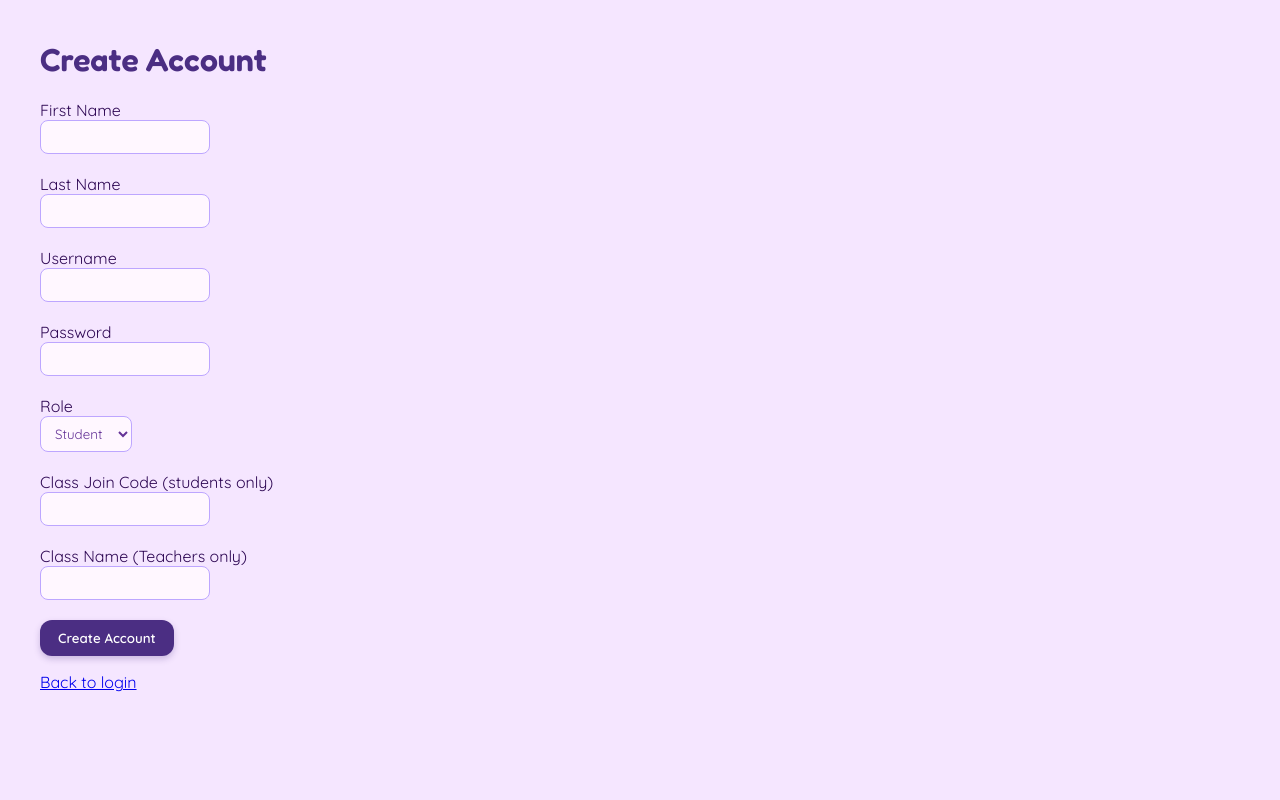
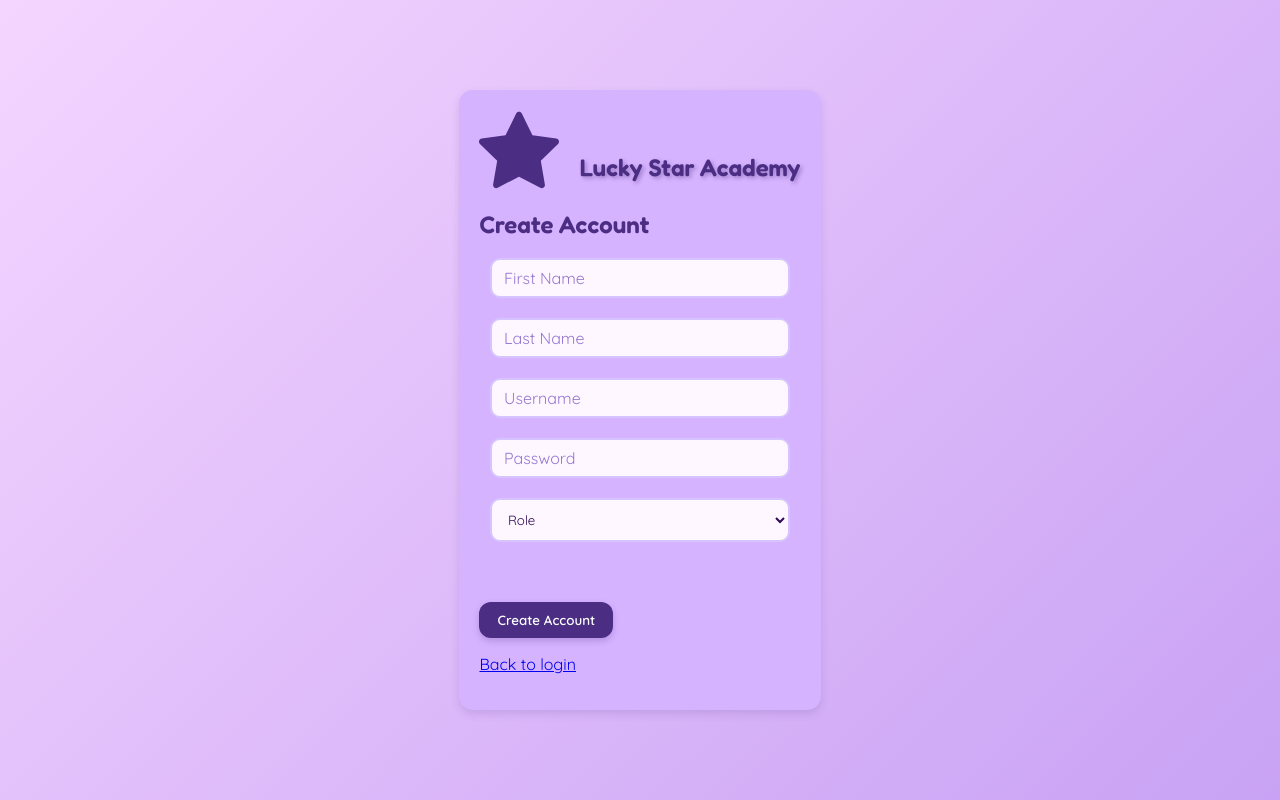
Before and after one commit to PeriBomb/CSE-108-Final-Project, a Flask app: page /register in a window 1280 px wide. Run offline with Flask 3, Linux system fonts and the light colour scheme.

Commit message:
Patched reactive button and added them to the register page #19

```diff
--- a/static/styles.css
+++ b/static/styles.css
@@ -207,5 +207,75 @@
 .floating-label input:focus, .floating-label input:not(:placeholder-shown) {
     padding: 14px 12px;
     width: calc(100% - 40px);
-    margin-left: 40px;
+    margin-left: 50px;
 }
+.floating-select {
+    appearance: none;
+    width: 100%;
+    position: relative;
+    max-width: 300px;
+    margin: 0 auto 20px auto;
+    font-family: 'Quicksand', sans-serif;
+}
+.floating-select select {
+    width: 100%;
+    height: 44px;
+    padding: 0 12px;
+    border: 2px solid #d5c4ff;
+    border-radius: 10px;
+    background: #fff7ff;
+    color: #2e0854;
+    outline: none;
+    transition:
+        padding-top 0.25s ease,
+        border-color 0.25s ease,
+        box-shadow 0.25s ease;
+}
+.floating-select select:focus {
+    font-size: 16px;
+    border-color: #a88bff;
+    box-shadow: 0 0 10px rgba(171, 140, 255, 0.4);
+}
+.floating-select label{
+    visibility: hidden;
+    position: absolute;
+    left: 14px;
+    top: 10px;
+    color: #8a6acb;
+    font-size: 16px;
+    pointer-events: none;
+    transition:
+        0.3s ease,
+        transform 0.3s ease;
+    opacity: 0.9;
+}
+.floating-select select:focus + label,
+.floating-select select:valid + label {
+    visibility: visible;
+    top: 16px;
+    left: -50px;
+    font-size: 16px;
+    font-weight: 700;
+    color: #4b2e83;
+    opacity: 1;
+    transform: translateX(0);
+}
+.floating-select select:focus + label::after,
+.floating-select select:valid + label::after {
+    content: ":";
+}
+
+.floating-select select:focus, .floating-select select:valid {
+    height: 48px;
+    font-size: 16px;
+    padding: 0 12px;
+    padding-top: 12px;
+    padding-bottom: 12px;
+    width: calc(100% - 40px);
+    margin-left: 50px;
+
+}
+
+.floating-label input, .floating-select select {
+    box-sizing: border-box;
+}
--- a/templates/register.html
+++ b/templates/register.html
@@ -6,40 +6,88 @@
     <meta charset="UTF-8">
     <title>Create Account</title>
 </head>
-<body>
-    <h1>Create Account</h1>
+<body style="margin: 0; height: 100vh; display: flex; align-items: center; justify-content: center; flex-direction: column; background: linear-gradient(135deg, #f0c6ffbb, #bd8ff2d4);">
+<section style="max-width: 800px; margin:0 auto; padding: 20px;">
+    <div style="display:flex; align-items: flex-end; justify-content: left;">
+        <img src="/static/star-svgrepo-com-filled.svg" alt="Star Icon" style="width: 80px; height: 80px; margin: 0; padding: 0;">
+        <h1 style="margin: 0 0 0 20px; line-height: 2; transform:translateY(2px); text-shadow: 2px 2px 4px rgba(30, 1, 83, 0.3);"> Lucky Star Academy</h1>
+    </div>
+    <h2>Create Account</h2>
     {% with messages = get_flashed_messages() %}
         {% for message in messages %}
             <p>{{ message }}</p>
         {% endfor %}
     {% endwith %}
     <form method="POST">
-        <label>First Name</label><br>
-        <input type="text" name="first_name"><br><br>
+        <div class="floating-label">
+            <input type="text" name="first_name" id="first_name" required placeholder=" ">
+            <label for="first_name">First Name</label>
+        </div>
 
-        <label>Last Name</label><br>
-        <input type="text" name="last_name"><br><br>
+        <div class="floating-label">
+            <input type="text" name="last_name" id="last_name" required placeholder=" ">
+            <label for="last_name">Last Name</label>
+        </div>
 
-        <label>Username</label><br>
-        <input type="text" name="username"><br><br>
+        <div class="floating-label">
+            <input type="text" name="username" id="username" required placeholder=" ">
+            <label for="username">Username</label>
+        </div>
 
-        <label>Password</label><br>
-        <input type="password" name="password"><br><br>
+        <div class="floating-label">
+            <input type="password" name="password" id="password" required placeholder=" ">
+            <label for="password">Password</label>
+        </div>
+        <div class="floating-select">
+            <select name="role" required onchange="toggleFields()">
+                <option value="" disabled selected>Role</option>
+                <option value="student">Student</option>
+                <option value="teacher">Teacher</option>
+            </select>
+            <label for="role"><strong>Role</strong></label>
+        </div>
 
-        <label>Role</label><br>
-        <select name="role">
-            <option value="student">Student</option>
-            <option value="teacher">Teacher</option>
-        </select><br><br>
 
-        <label>Class Join Code (students only)</label><br>
-        <input type="text" name="join_code"><br><br>
+        <div class="floating-label">
+            <input type="text" name="join_code" id="join_code" placeholder=" ">
+            <label for="join_code">Class Code</label>
+        </div><br>
 
-        <label>Class Name (Teachers only)</label><br>
-        <input type="text" name="class_name"><br><br>
+        <div class="floating-label">
+            <input type="text" name="class_name" id="class_name" placeholder=" ">
+            <label for="class_name">Class Name</label>
+        </div><br>
+        <script>
+            // Get the role select element
+            const roleSelect = document.querySelector('.floating-select select');
+            const joinCodeField = document.getElementById('join_code').parentElement; // Get the parent div of the join code field
+            const classNameField = document.getElementById('class_name').parentElement; // Get the parent div of the class name field
+
+            // Function to toggle visibility based on selected role
+            function toggleFields() {
+                const selectedRole = roleSelect.value;
+                if (selectedRole === 'student') {
+                    joinCodeField.style.display = 'block'; // Show join code field
+                    classNameField.style.display = 'none'; // Hide class name field
+                } else if (selectedRole === 'teacher') {
+                    joinCodeField.style.display = 'none'; // Hide join code field
+                    classNameField.style.display = 'block'; // Show class name field
+                } else {
+                    joinCodeField.style.display = 'none'; // Hide both fields if no valid role is selected
+                    classNameField.style.display = 'none';
+                }
+            }
+
+            // Attach event listener to the select element
+            roleSelect.addEventListener('change', toggleFields);
+
+            // Initialize fields visibility on page load
+            toggleFields();
+        </script>
 
         <button type="submit">Create Account</button>
     </form>
     <p><a href="/login">Back to login</a></p>
+</section>
 </body>
 </html>
```
